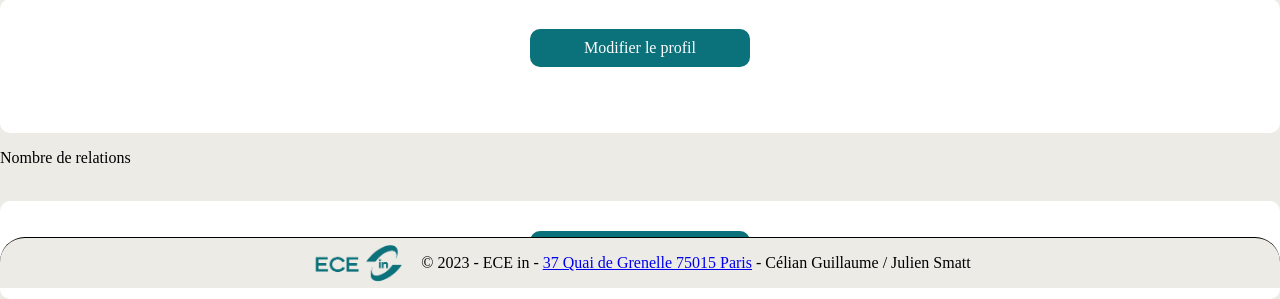
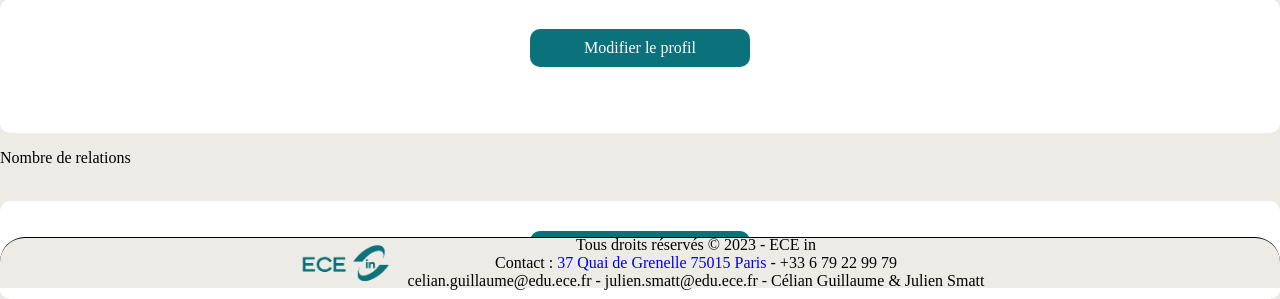
Before and after one commit to excel1an/projetweb, a PHP site: page /compte.php in a window 1280 px wide; the page is wider, and only the part inside the window is pictured. Shown: the part 512-811 px from the top of that part. Run offline with PHP 8.4, Linux system fonts and the light colour scheme.

Commit message:
Update compte.php

```diff
--- a/compte.php
+++ b/compte.php
@@ -4,7 +4,7 @@
 	<head>
 		<meta charset="utf-8"/>
 		<title>Accueil ECE In</title>
-		<link rel="stylesheet" href="style.css">
+		<link rel="stylesheet" href="css/style.css">
 	</head>
 <body>
 
@@ -36,11 +36,14 @@
 		</div>
 	</div>
 	<div id="footer">
-		<div style="display: flex; align-items: center;">
-			<img src="img/logo grand.png">
-			<span style="text-align: center;">© 2023 - ECE in - <a href="https://www.google.com/maps/place/37+Quai+de+Grenelle,+75015+Paris/@48.8515004,2.2872324,17z/data=!3m1!4b1!4m6!3m5!1s0x47e6700497ee3ec5:0xdd60f514adcdb346!8m2!3d48.8515004!4d2.2872324!16s%2Fg%2F11bw3y1mf8?entry=ttu" target="_blank">37 Quai de Grenelle 75015 Paris</a>
-				- Célian Guillaume / Julien Smatt</span>
+			<div style="display: flex; align-items: center;">
+				<img src="img/logo grand.png">
+				<span style="text-align: center;">Tous droits réservés © 2023 - ECE in
+				<br>
+				Contact :
+				<a href="https://www.google.com/maps/place/37+Quai+de+Grenelle,+75015+Paris/@48.8515004,2.2872324,17z/data=!3m1!4b1!4m6!3m5!1s0x47e6700497ee3ec5:0xdd60f514adcdb346!8m2!3d48.8515004!4d2.2872324!16s%2Fg%2F11bw3y1mf8?entry=ttu" target="_blank" style="text-decoration: none;">   37 Quai de Grenelle 75015 Paris</a> - +33 6 79 22 99 79 <br>
+ celian.guillaume@edu.ece.fr - julien.smatt@edu.ece.fr -  Célian Guillaume & Julien Smatt</span>
+			</div>
 		</div>
-	</div>
 </body>
 </html>
```
